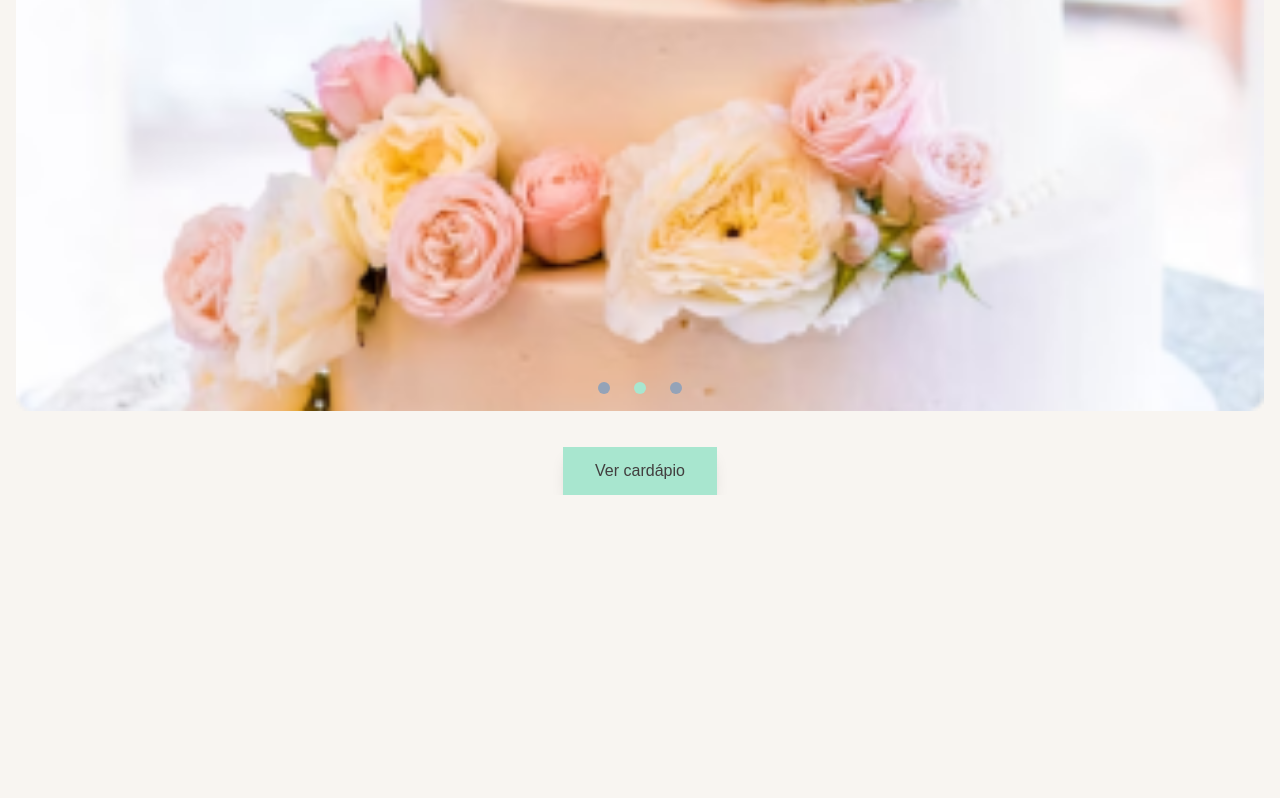
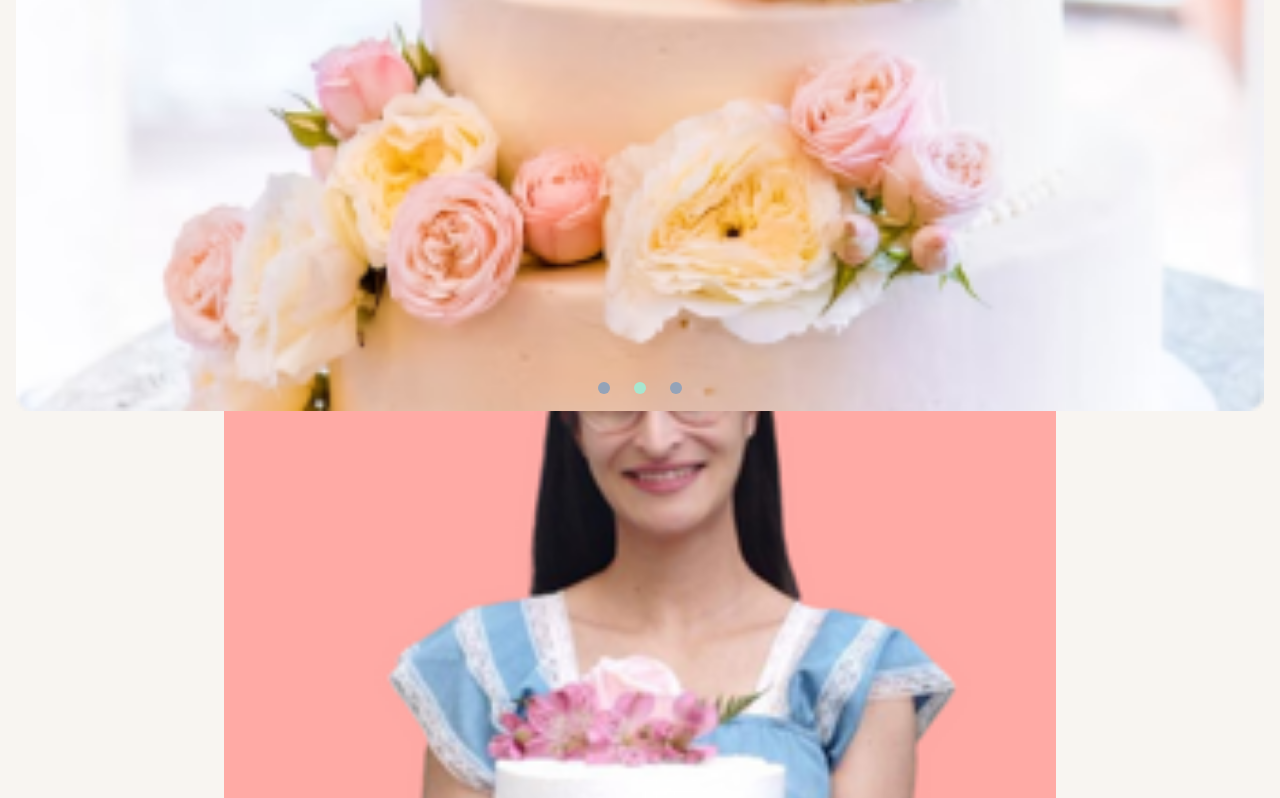
Before and after one commit to edukaki/JenifferCakes, a Next.js app: page / in a window 1280 px wide. Shown: the part 682-1480 px from the top of the page. Before the commit the page ends 1177 px from the top, so only its background shows below. Built offline with nearby package versions, Linux system fonts and the light colour scheme.

Commit message:
feat: create profile section

```diff
--- a/src/app/page.jsx
+++ b/src/app/page.jsx
@@ -1,4 +1,5 @@
 'use client';
+import Image from 'next/image';
 import carousel1 from '../assets/images/mobile/carousel1_head.png';
 import carousel2 from '../assets/images/mobile/carousel2_head.png';
 import carousel3 from '../assets/images/mobile/carousel3_head.png';
@@ -8,6 +9,7 @@ import Carousel from '@/components/Carousel';
 
 export default function Home() {
   return (
+    <>
       <header className="h-[calc(100vh-100px)] flex flex-row items-center">
         <div className="container-mobile flex flex-col items-center">
           <h1 className="text-center font-bold">Bolos feitos com amor</h1>
@@ -23,5 +25,37 @@ export default function Home() {
           />
         </div>
       </header>
+      <main>
+        <section className="container-mobile flex flex-col items-center text-center gap-7 h-screen">
+          <h1 className="text-center w-9/12 tracking-wider leading-snug font-semibold">
+            Oi, eu sou a Jennifer !
+          </h1>
+          <Image
+            className="w-8/12"
+            src={profile}
+            alt="Jeniffer segurando bolo"
+          />
+          <div className="flex flex-col text-xl w-11/12">
+            <span className="text-7xl -mb-9 text-left w-full">“</span>
+            <p className="px-4 pb-8">
+              Trabalho com confeitaria profissional há mais de 2 anos.
+            </p>
+            <p className="px-4">
+              O que me dá mais satisfação é ver a alegria no rosto dos meus
+              clientes.
+            </p>
+            <span className="text-7xl -mb-10 text-right w-full">”</span>
+            <div className="grid grid-cols-2 container-mobile py-2 my-6 text-center bg-white text-red-strong">
+              <span className="text-2xl p-4 font-semibold">
+                1000 + bolos entregues
+              </span>
+              <span className="text-2xl p-4 font-semibold">
+                500 + clientes felizes
+              </span>
+            </div>
+          </div>
+        </section>
+      </main>
+    </>
   );
 }
```
Lines whose indentation alone changed are shown as unchanged.
